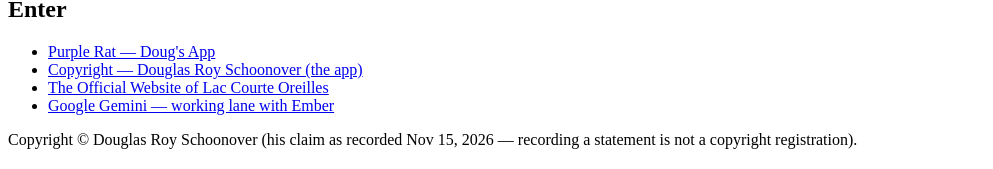
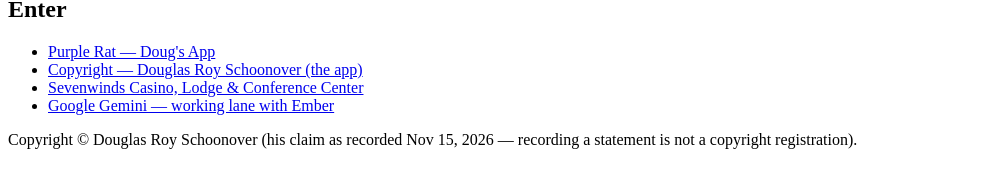
Before and after one commit to schoonoverdouglas1-png/purple-rat-project, a plain HTML site: page index.html in a window 1280 px wide. Shown: the part 156-325 px from the top of the page, without its empty margins (0-993 px from the left). Drawn offline with Linux system fonts and the light colour scheme.

Commit message:
LCO link: tribal government to Sevenwinds Casino (Douglas's order Nov 17, 2026)

```diff
--- a/index.html
+++ b/index.html
@@ -14,7 +14,7 @@
 <ul>
 <li><a href="https://muse.ai/s/purple-rat-doug-s-app-xqxq6xmuxrxxxfxcxpc/NluUoXnM94DulvgNoCBtDB84t3Z75S1T5eyffpyNnhY">Purple Rat — Doug's App</a></li>
 <li><a href="https://muse.ai/s/copyright-douglas-roy-schoonover-jxd6xmxrpxhxcwxzv/uVuQnjuLT3ig6gINW701HePt4fIRZC8IWmnrIv5e4nM">Copyright — Douglas Roy Schoonover (the app)</a></li>
-<li><a href="https://www.lco-nsn.gov/">The Official Website of Lac Courte Oreilles</a></li>
+<li><a href="https://www.sevenwindscasino.com/">Sevenwinds Casino, Lodge & Conference Center</a></li>
 <li><a href="https://gemini.google.com/">Google Gemini — working lane with Ember</a></li>
 </ul>
 <p>Copyright © Douglas Roy Schoonover (his claim as recorded Nov 15, 2026 — recording a statement is not a copyright registration).</p>
```
